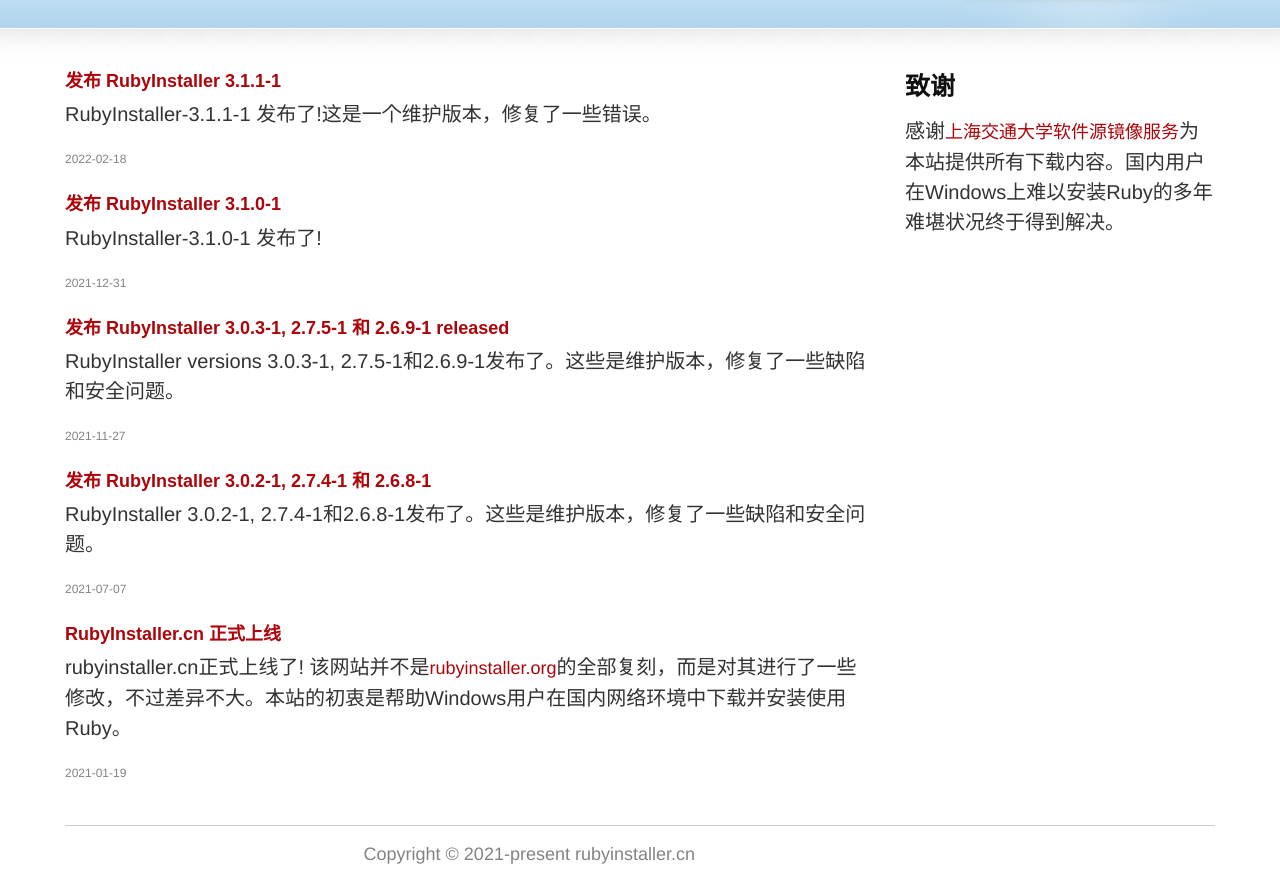
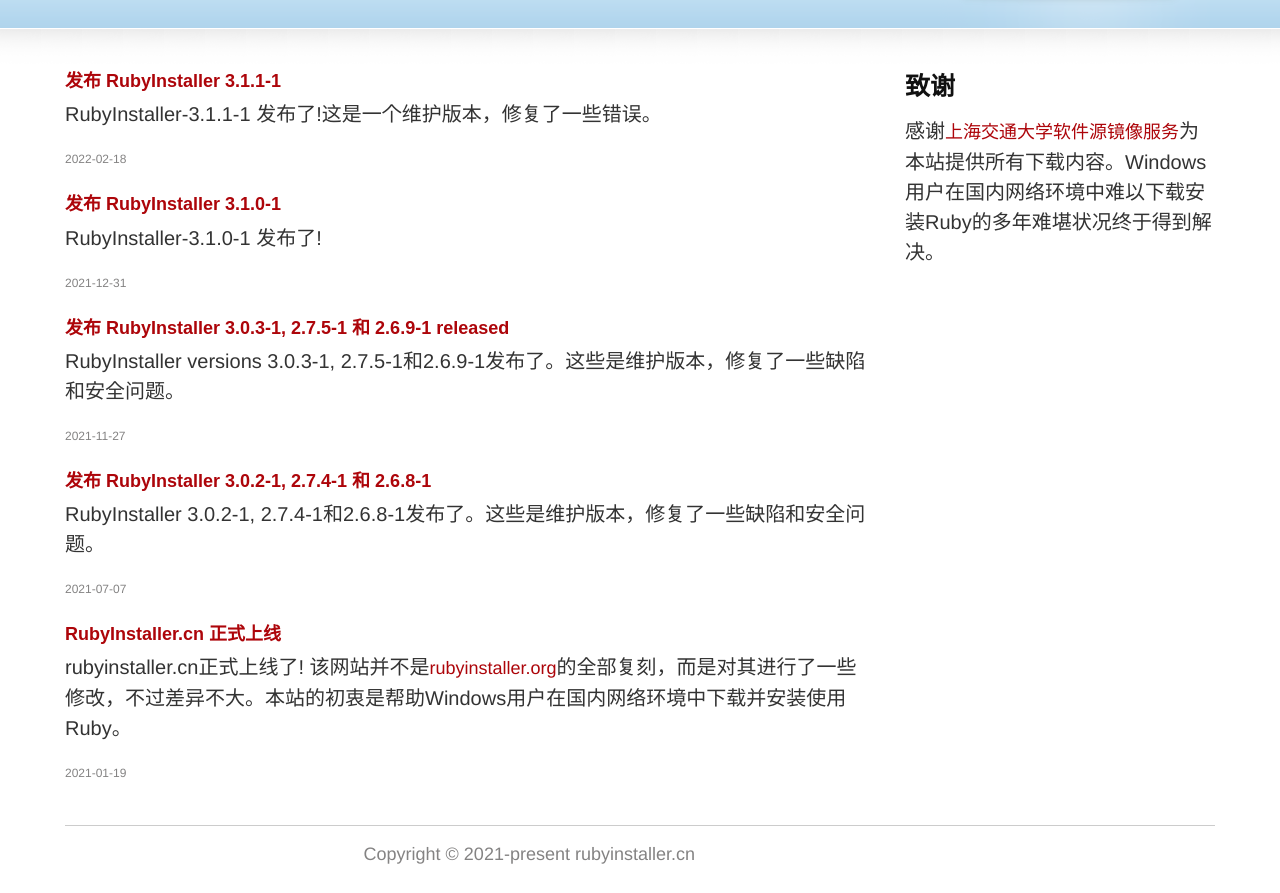
Before and after one commit to ccmywish/RubyInstaller.cn, a Jekyll site: the page built from index.md, in a window 1280 px wide. Shown: the part 320-1213 px from the top of the page. Built offline with Jekyll 4.4.1, drawn with Linux system fonts in a browser that asks for light colours.

Commit message:
update little phrasing

```diff
--- a/index.md
+++ b/index.md
@@ -8,4 +8,4 @@ title: RubyInstaller for Windows - 国内镜像
 
 ## 致谢
 
-感谢[上海交通大学软件源镜像服务](https://mirrors.sjtug.sjtu.edu.cn/)为本站提供所有下载内容。国内用户在Windows上难以安装Ruby的多年难堪状况终于得到解决。
+感谢[上海交通大学软件源镜像服务](https://mirrors.sjtug.sjtu.edu.cn/)为本站提供所有下载内容。Windows用户在国内网络环境中难以下载安装Ruby的多年难堪状况终于得到解决。
```
